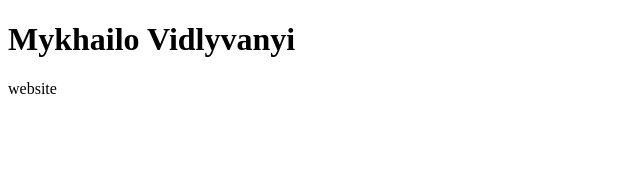
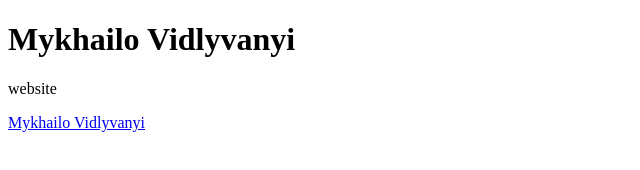
Before and after one commit to 9misha9/mykhailo-vidlyvanyi.com, a plain HTML site: page index.html in a window 1280 px wide. Shown: the whole page, without its empty margins (0-640 px from the left). Drawn offline with Linux system fonts and the light colour scheme.

Commit message:
linkin button was added

```diff
--- a/index.html
+++ b/index.html
@@ -4,9 +4,14 @@
     <meta charset="UTF-8">
     <meta name="viewport" content="width=device-width, initial-scale=1.0">
     <title>Test title</title>
+    <script src="https://platform.linkedin.com/badges/js/profile.js" async defer type="text/javascript"></script>
 </head>
 <body>
     <h1>Mykhailo Vidlyvanyi</h1>
     <p>website</p>
+    <!-- LinkedIn Badge -->
+    <div class="badge-base LI-profile-badge" data-locale="en_US" data-size="medium" data-theme="light" data-type="VERTICAL" data-vanity="mykhailo-vidlyvanyi" data-version="v1">
+        <a class="badge-base__link LI-simple-link" href="https://pt.linkedin.com/in/mykhailo-vidlyvanyi?trk=profile-badge">Mykhailo Vidlyvanyi</a>
+    </div>
 </body>
 </html>
```
